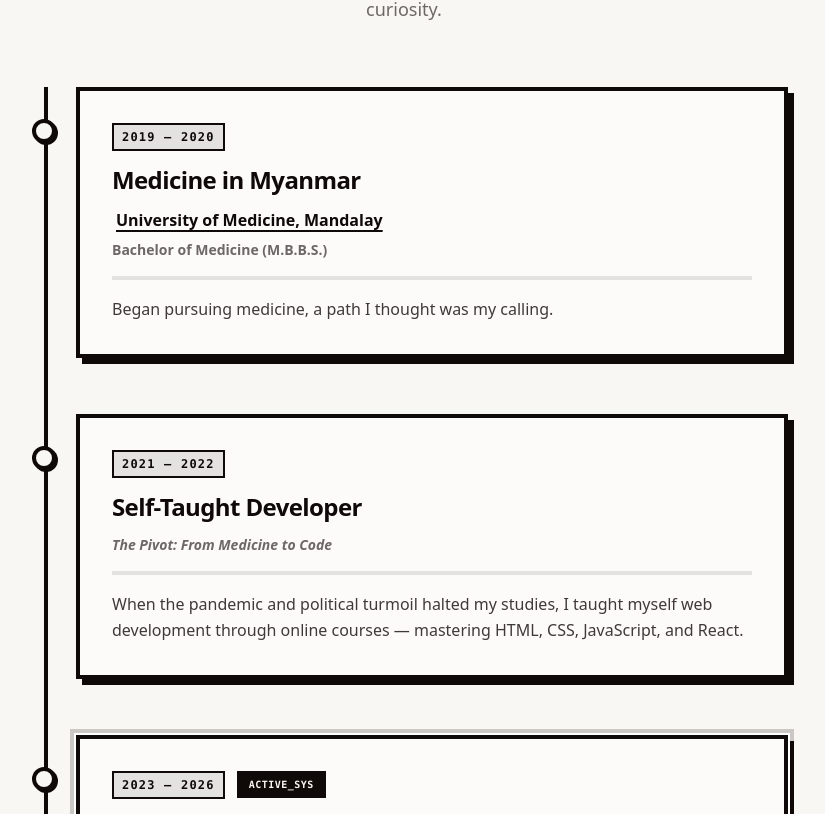
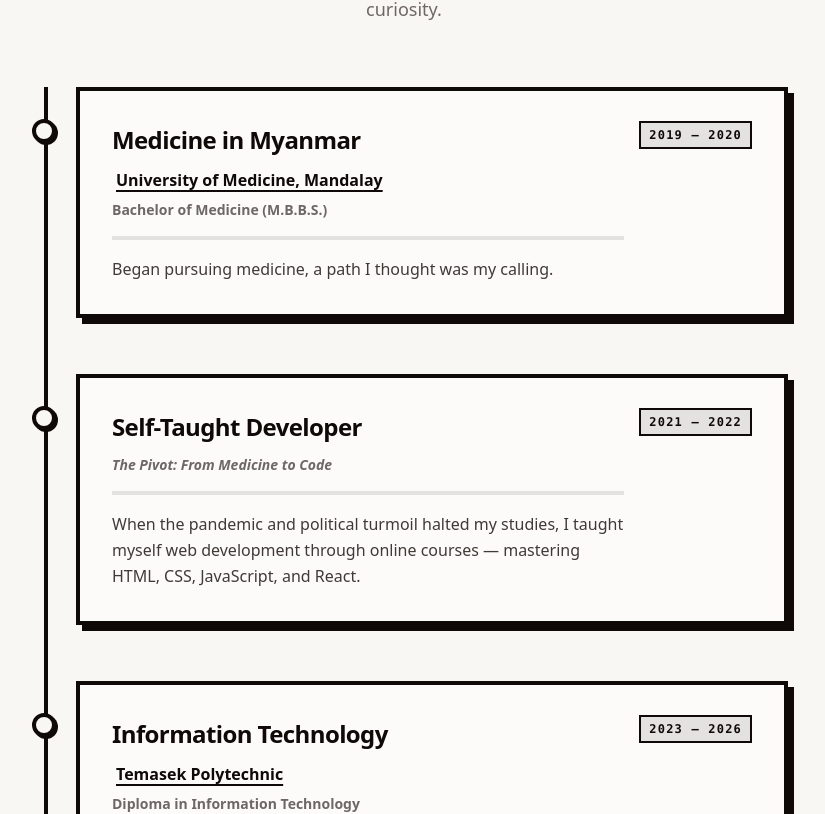
Before and after one commit to Hamizkhan08/Portfolio-Hamiz, a React (Vite) app: page / in a window 1280 px wide. Shown: the part 1919-2733 px from the top of the page, without its empty margins (236-1061 px from the left). Built offline with nearby package versions, Linux system fonts and the light colour scheme.

Commit message:
Refactor: Moved the date to top right corner of the card.

```diff
--- a/src/components/About/AboutSection.tsx
+++ b/src/components/About/AboutSection.tsx
@@ -42,8 +42,7 @@ const educationJourney = [
                 }
             ]
         },
-        description: "Built a strong foundation in software engineering while consistently ranking among the top students.",
-        isHighlight: true
+        description: "Built a strong foundation in software engineering while consistently ranking among the top students."
     }
 ];
 
--- a/src/components/About/EducationCard.tsx
+++ b/src/components/About/EducationCard.tsx
@@ -43,9 +43,9 @@ export default function EducationCard({ year, title, institution, degree, achiev
                 ${isHighlight ? 'ring-4 ring-offset-2 ring-foreground/20' : ''}
             `}>
 
-                <div className="relative z-10 flex flex-col gap-3">
-                    {/* Year + Current Badge */}
-                    <div className="flex items-center gap-3">
+                <div className="relative z-10 flex flex-col gap-3 pr-2 sm:pr-32">
+                    {/* Year + Current Badge (Positioned at Top-Right Corner) */}
+                    <div className="sm:absolute sm:top-0 sm:right-0 flex items-center gap-2 mb-2 sm:mb-0 sm:translate-y-[-2px]">
                         <span className="font-mono text-xs font-black tracking-widest uppercase bg-foreground/10 px-2 py-1 border-2 border-foreground select-none">
                             {year}
                         </span>
@@ -128,6 +128,7 @@ export default function EducationCard({ year, title, institution, degree, achiev
                             ))}
                         </div>
                     )}
+
                     {/* Short Description */}
                     <div className="w-full h-1 bg-foreground/10 my-1" />
                     <p className="text-md text-foreground/80 leading-relaxed font-medium">
```
